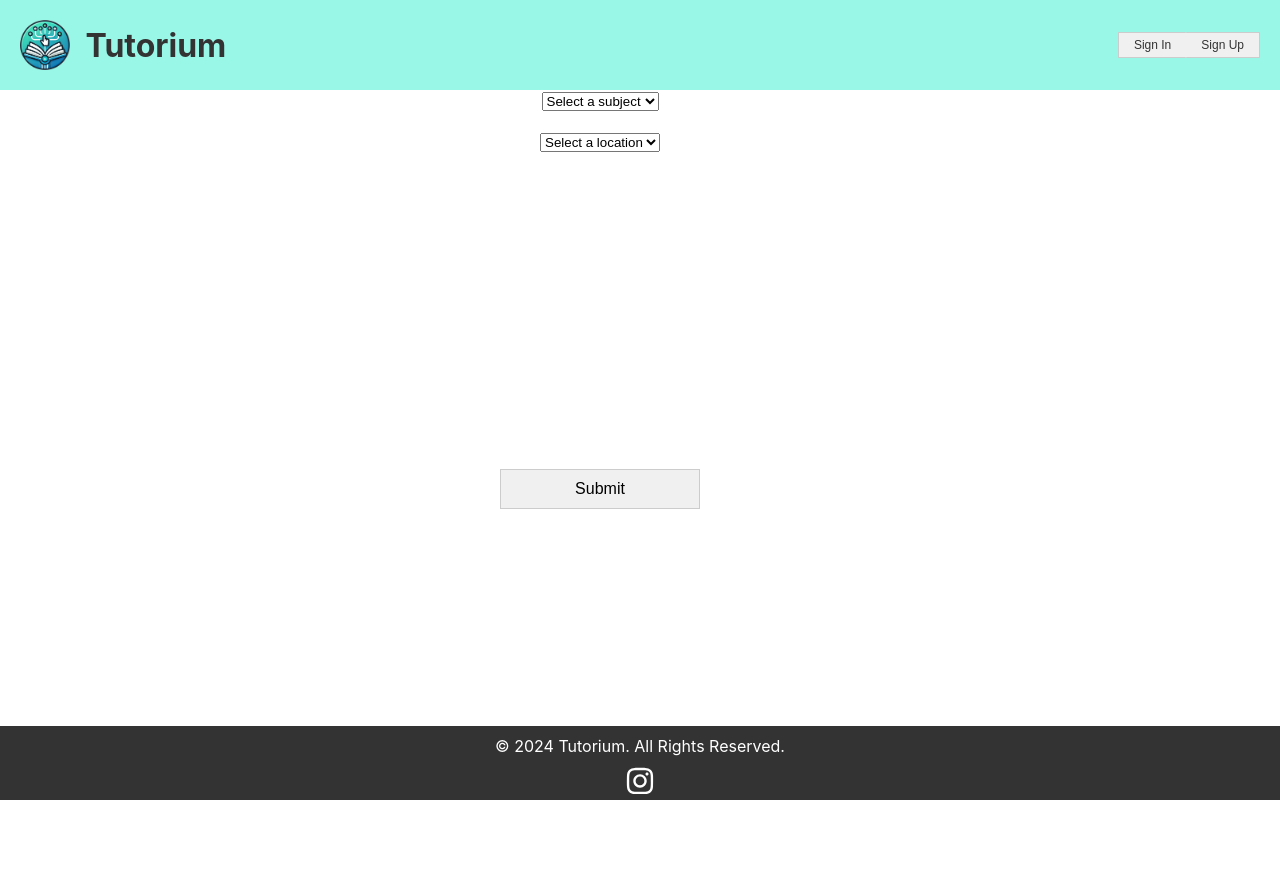
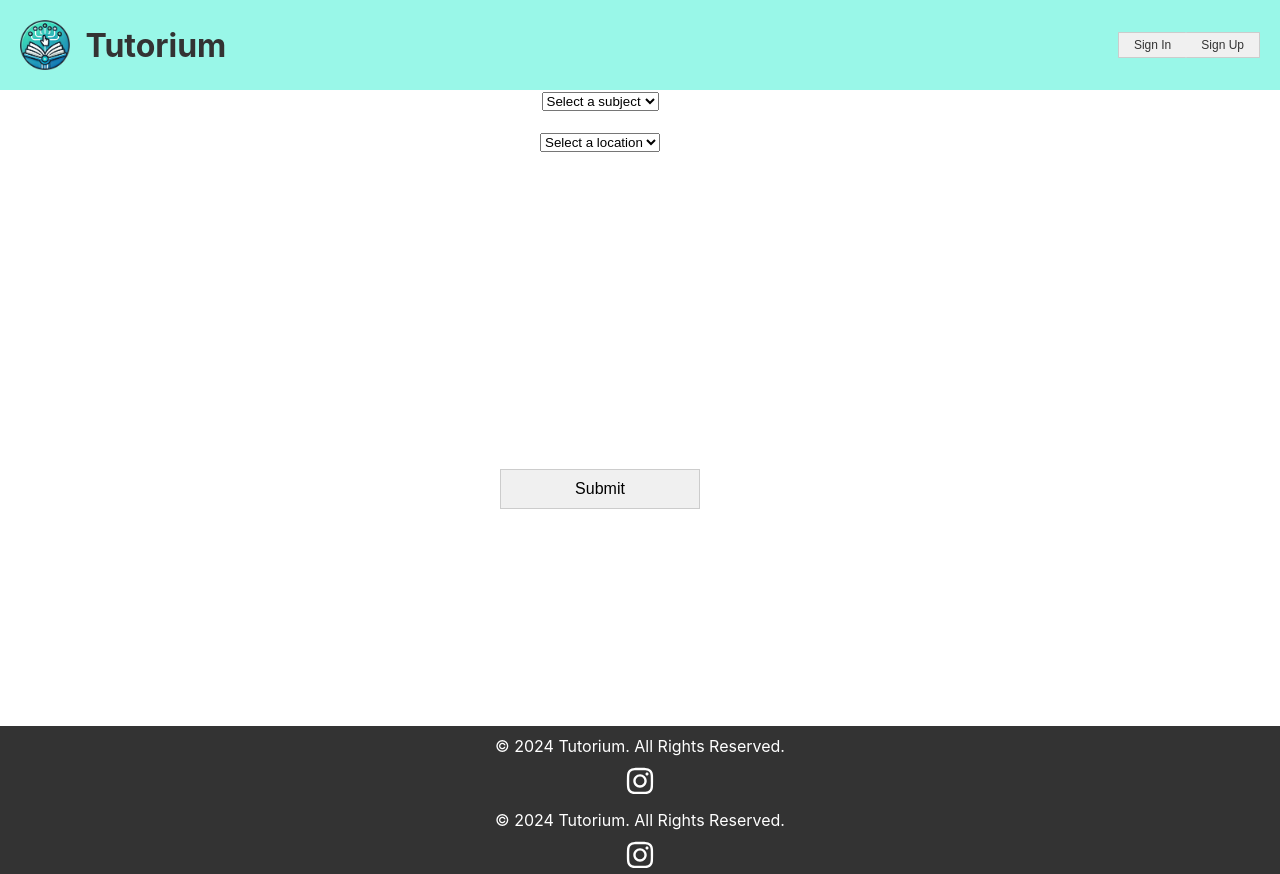
Before and after one commit to travislee7/Tutorium-Front-End, a React (Create React App) app in the folder tutor-frontend/: page / in a window 1280 px wide. Before the commit the page ends 800 px from the top, so only its background shows below. Built offline with nearby package versions, Linux system fonts and the light colour scheme.

Commit message:
Update App.js

```diff
--- a/tutor-frontend/src/App.js
+++ b/tutor-frontend/src/App.js
@@ -5,6 +5,7 @@ import LandingPage from './pages/LandingPage'; // Import the LandingPage compone
 import Signup from './pages/SignupPage'; // Import the Signup component
 import Signin from './pages/SigninPage';
 import { BrowserRouter as Router, Routes, Route } from 'react-router-dom';
+import Footer from './components/footer';
 
 //<LandingPage />
 
@@ -18,6 +19,8 @@ function App() {
           <Route path="/signin" element={<Signin />}/>
         </Routes>
       </Router>
+    <Footer>
+    </Footer>
 
     </div>
 
```
